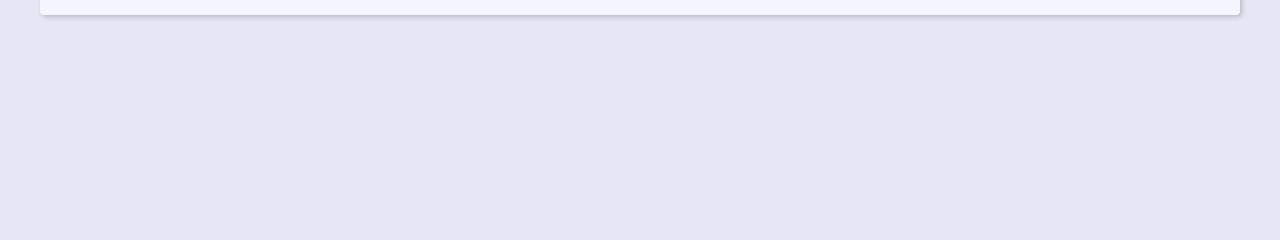
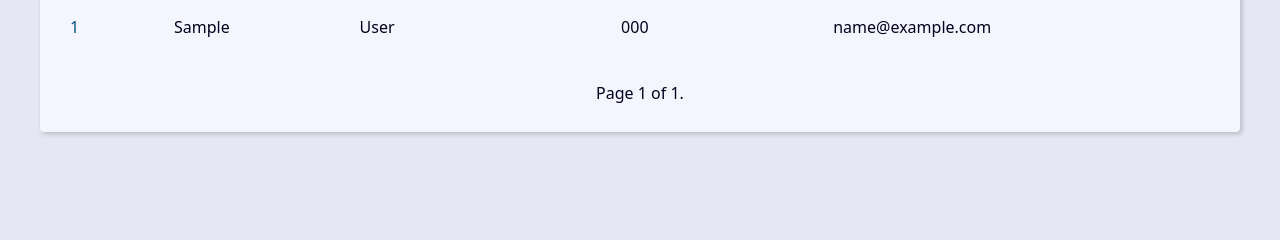
Before and after one commit to joserodrigues27/projeto-agenda-django, a Django app: page / in a window 1280 px wide. Shown: the part 404-644 px from the top of the page. Run offline with Django 5.2, Linux system fonts and the light colour scheme; tables that the repository leaves empty hold one stand-in row (values such as "Sample post").

Commit message:
feat: adiciona funcionalidades de busca e paginação

```diff
--- a/base_templates/global/base.html
+++ b/base_templates/global/base.html
@@ -8,6 +8,7 @@
 
     <main class="content">
         {% block content %}{% endblock content %}
+        {% include "global/partials/_pagination.html" %}
     </main>
 </body>
 </html>
--- a/base_templates/global/partials/_header.html
+++ b/base_templates/global/partials/_header.html
@@ -21,8 +21,14 @@
     </nav>
 
     <div class="search">
-        <form action="" method="get">
-            <input type="search" class="search-input" placeholder="Pesquisar" id="search" name="q">
+        <form action="{% url "contact:search" %}" method="GET">
+            <input
+                type="search"
+                class="search-input"
+                placeholder="Pesquisar"
+                id="search"
+                name="q"
+                value="{{ request.GET.q.strip }}">
         </form>
     </div>
 </header>
--- /dev/null
+++ b/base_templates/global/partials/_pagination.html
@@ -0,0 +1,19 @@
+{% if page_obj %}
+    <div class="pagination">
+        <span class="step-links">
+            {% if page_obj.has_previous %}
+                <a href="?page=1&q={{ request.GET.q.strip }}">&laquo; first</a>
+                <a href="?page={{ page_obj.previous_page_number }}&q={{ request.GET.q.strip }}">previous</a>
+            {% endif %}
+
+            <span class="current">
+                Page {{ page_obj.number }} of {{ page_obj.paginator.num_pages }}.
+            </span>
+
+            {% if page_obj.has_next %}
+                <a href="?page={{ page_obj.next_page_number }}&q={{ request.GET.q.strip }}">next</a>
+                <a href="?page={{ page_obj.paginator.num_pages }}&q={{ request.GET.q.strip }}">last &raquo;</a>
+            {% endif %}
+        </span>
+    </div>
+{% endif %}
--- a/contact/templates/contact/index.html
+++ b/contact/templates/contact/index.html
@@ -1,6 +1,7 @@
 {% extends "global/base.html" %}
 
 {% block content %}
+{% if page_obj %}
     <div class="responsive-table">
         <table class="contacts-table">
             <caption class="table-caption">
@@ -18,7 +19,7 @@
             </thead>
 
             <tbody>
-                {% for contact in contacts %}
+                {% for contact in page_obj %}
                     <tr class="table-row">
                         <td class="table-cel">
                             <a href="{% url "contact:contact" contact.id %}" class="table-link">
@@ -42,4 +43,11 @@
             </tbody>
         </table>
     </div>
+{% else %}
+    <div class="single-contact">
+        <h1 class="single-contact-name">
+            Nenhum contato encontrado.
+        </h1>
+    </div>
+{% endif %}
 {% endblock content %}
--- a/contact/urls.py
+++ b/contact/urls.py
@@ -6,5 +6,6 @@ app_name = 'contact'
 
 urlpatterns = [
     path('', views.index, name='index'),
-    path('<int:contact_id>/', views.contact, name='contact'),
+    path('search/', views.search, name='search'),
+    path('contact/<int:contact_id>/', views.contact, name='contact'),
 ]
--- a/contact/views/contact_views.py
+++ b/contact/views/contact_views.py
@@ -1,14 +1,51 @@
-from django.shortcuts import get_object_or_404, render
-from django.http import Http404
+from django.core.paginator import Paginator
+from django.db.models import Q
+from django.shortcuts import get_object_or_404, redirect, render
 
 from contact.models import Contact
 
 
 def index(request):
-    contacts = Contact.objects.filter(show=True).order_by('-id')[10:20]
+    contacts = Contact.objects.filter(show=True).order_by('-id')
+
+    paginator = Paginator(contacts, 10)
+    page_number = request.GET.get("page")
+    page_obj = paginator.get_page(page_number)
 
     context = {
-        'contacts': contacts,
+        'page_obj': page_obj,
+        'site_title': 'Contatos - '
+    }
+
+    return render(
+        request,
+        'contact/index.html',
+        context
+    )
+
+
+def search(request):
+    search_value = request.GET.get('q', '').strip()
+
+    if search_value == '':
+        return redirect('contact:index')
+
+    contacts = Contact.objects \
+        .filter(show=True)\
+        .filter(
+            Q(first_name__icontains=search_value) |
+            Q(last_name__icontains=search_value) |
+            Q(phone__icontains=search_value) |
+            Q(email__icontains=search_value)
+        )\
+        .order_by('-id')
+
+    paginator = Paginator(contacts, 10)
+    page_number = request.GET.get("page")
+    page_obj = paginator.get_page(page_number)
+
+    context = {
+        'page_obj': page_obj,
         'site_title': 'Contatos - '
     }
 
```
